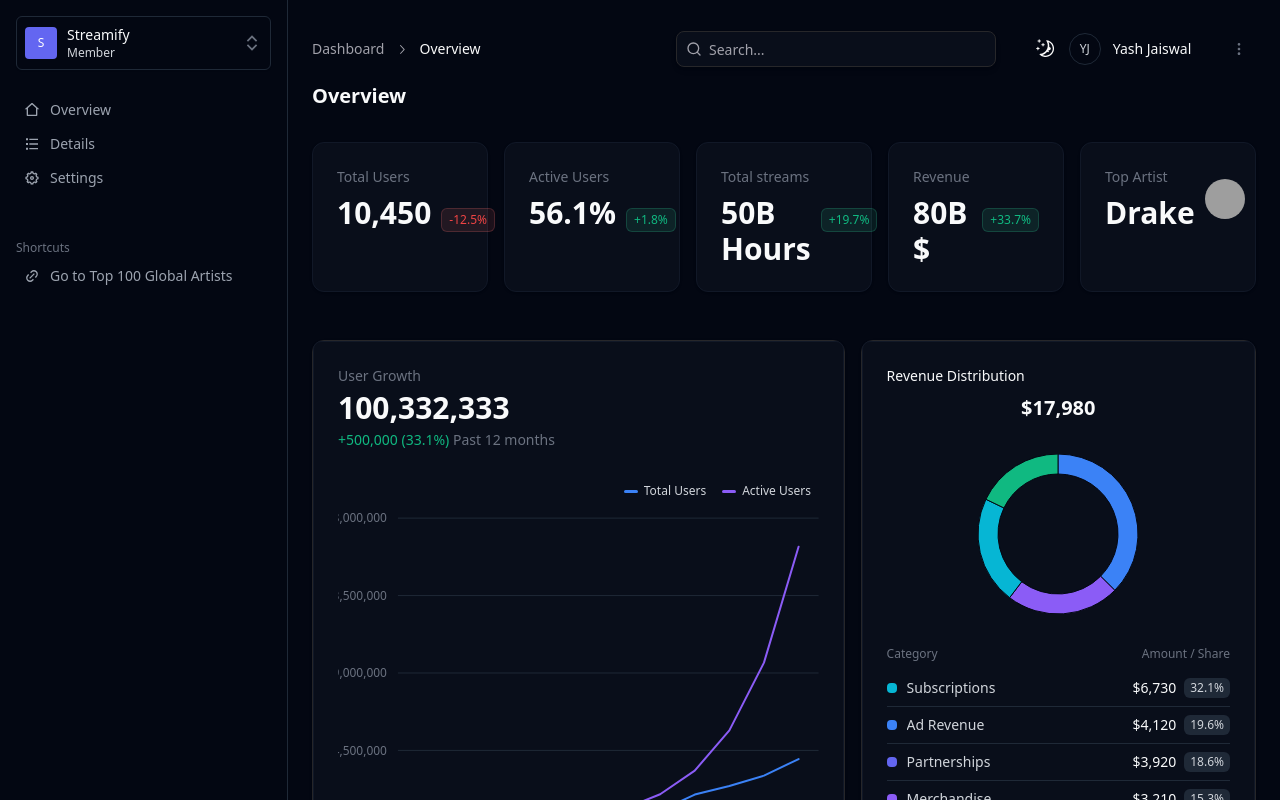
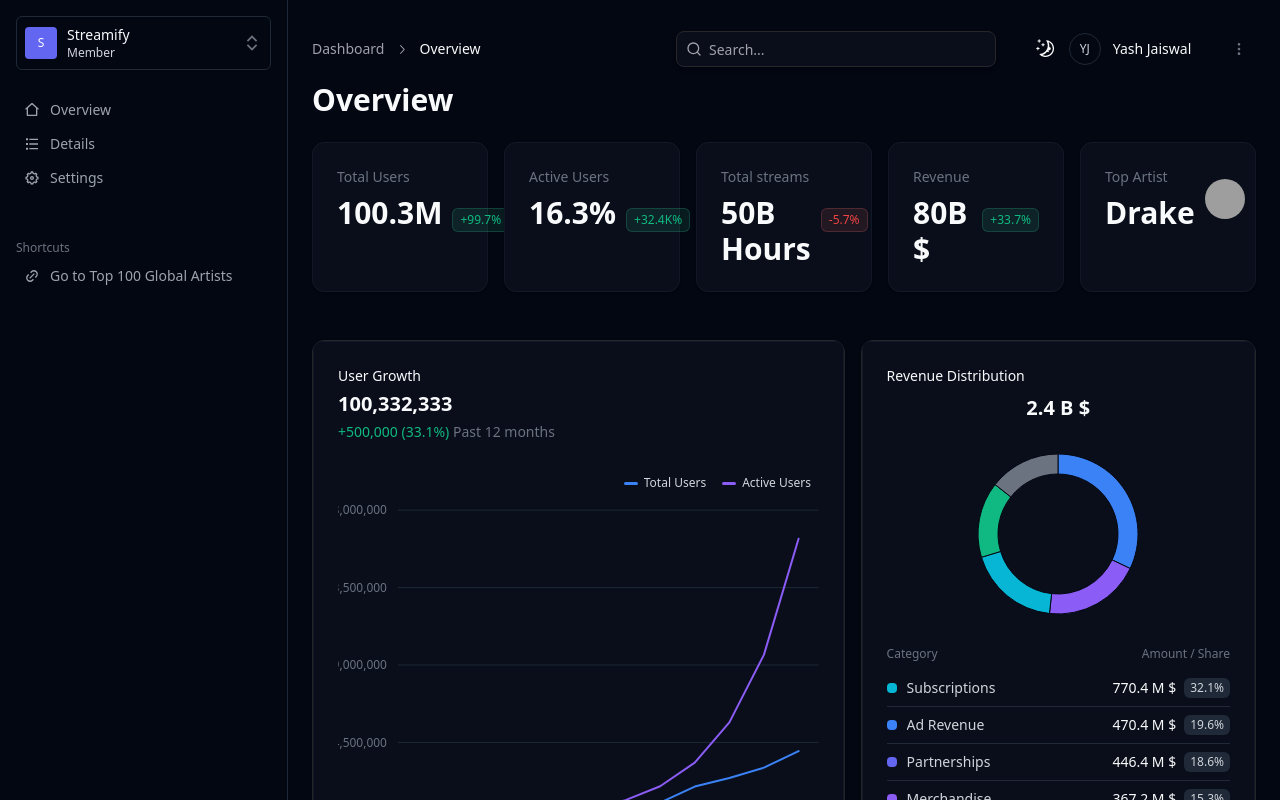
Before and after one commit to theyashjaiswal/streamify-speedy-labs, a React (Vite) app: page / in a window 1280 px wide. Shown: the top 800 px of the page. Built offline with nearby package versions, Linux system fonts and the light colour scheme; grey boxes are pictures that could not be loaded.

Commit message:
updated content

```diff
--- a/src/DashboardPage.tsx
+++ b/src/DashboardPage.tsx
@@ -74,7 +74,7 @@ const DashboardPage = () => {
                   ></path>
                 </svg>
               </li>
-              <li className="inline-flex items-center gap-1.5">
+              <li className="inline-flex items-center gap-1.5 font-extrabold">
                 <span
                   role="link"
                   aria-disabled="true"
@@ -177,10 +177,7 @@ const DashboardPage = () => {
         </button> */}
         </header>
 
-        <h1
-          id="current-billing-cycle"
-          className="pl-6 scroll-mt-10 p-2 text-lg font-semibold text-gray-900 sm:text-xl dark:text-gray-50"
-        >
+        <h1 className="pl-6 scroll-mt-10 p-2 text-3xl font-semibold text-gray-900 dark:text-gray-50 pb-0 ">
           Overview
         </h1>
         <Keymetrics />
--- a/src/Keymetrics.tsx
+++ b/src/Keymetrics.tsx
@@ -12,23 +12,23 @@ import { Card } from "../src/components/Card";
 const data = [
   {
     name: "Total Users",
-    stat: "10,450",
-    change: "-12.5%",
-    changeType: "negative",
+    stat: "100.3M",
+    change: "+99.7%",
+    changeType: "positive",
     cardType: "NoAvatar",
   },
   {
     name: "Active Users",
-    stat: "56.1%",
-    change: "+1.8%",
+    stat: "16.3%",
+    change: "+32.4K%",
     changeType: "positive",
     cardType: "NoAvatar",
   },
   {
     name: "Total streams",
     stat: "50B Hours",
-    change: "+19.7%",
-    changeType: "positive",
+    change: "-5.7%",
+    changeType: "negative",
     cardType: "NoAvatar",
   },
   {
--- a/src/RevenueDistribution.tsx
+++ b/src/RevenueDistribution.tsx
@@ -10,50 +10,79 @@ import React from "react";
 const data = [
   {
     name: "Subscriptions",
-    amount: 6730,
+    amount: 770400000,
     share: "32.1%",
     color: "bg-cyan-500 dark:bg-cyan-500",
   },
   {
     name: "Ad Revenue",
-    amount: 4120,
+    amount: 470400000,
     share: "19.6%",
     color: "bg-blue-500 dark:bg-blue-500",
   },
   {
     name: "Partnerships",
-    amount: 3920,
+    amount: 446400000,
     share: "18.6%",
     color: "bg-indigo-500 dark:bg-indigo-500",
   },
   {
     name: "Merchandise",
-    amount: 3210,
+    amount: 367200000,
     share: "15.3%",
     color: "bg-violet-500 dark:bg-violet-500",
+  },
+  {
+    name: "Other",
+    amount: 345600000,
+    share: "14.4%",
+    color: "bg-gray-500 dark:bg-gray-500",
   },
 ];
 
 // const currencyFormatter = (number: number) =>
 //   "$" + Intl.NumberFormat("us").format(number).toString();
+function formatRevenue(value) {
+  if (value >= 1_000_000_000) {
+    return (value / 1_000_000_000).toFixed(1) + " B $";
+  } else if (value >= 1_000_000) {
+    return (value / 1_000_000).toFixed(1) + " M $";
+  } else if (value >= 1_000) {
+    return (value / 1_000).toFixed(1) + " K $";
+  } else {
+    return value + " $";
+  }
+}
 
+// Helper function to sum numeric values in an array
+function sumNumericArray(array) {
+  return array.reduce((acc, value) => acc + value, 0);
+}
+
+// Function to get formatted value based on payload and data
+function getFormattedValue(payload, data) {
+  if (payload && payload.value) {
+    // Format individual value if payload is available
+    return formatRevenue(payload.value);
+  }
+
+  // Calculate and format total revenue if no payload
+  const totalRevenue = sumNumericArray(
+    data.map((dataPoint) => dataPoint.amount)
+  );
+  return formatRevenue(totalRevenue);
+}
 export default function RevenueDistribution() {
   const [datas, setDatas] = React.useState<TooltipProps | null>(null);
 
-  const sumNumericArray = (arr: number[]): number =>
-    arr.reduce((sum, num) => sum + num, 0);
+  // const sumNumericArray = (arr: number[]): number =>
+  //   arr.reduce((sum, num) => sum + num, 0);
 
-  const currencyFormatter = (number: number) =>
-    `$${Intl.NumberFormat("us").format(number)}`;
+  // const currencyFormatter = (number: number) =>
+  //   `$${Intl.NumberFormat("us").format(number)}`;
 
   const payload = datas?.payload?.[0];
-  const value = payload?.value ?? 0;
-
-  const formattedValue = payload
-    ? currencyFormatter(value)
-    : currencyFormatter(
-        sumNumericArray(data.map((dataPoint) => dataPoint.amount))
-      );
+  const formattedValue = getFormattedValue(payload, data);
 
   return (
     <section className="h-fit rounded-xl border bg-card text-card-foreground shadow col-span-4  lg:col-span-3 ">
@@ -73,7 +102,7 @@ export default function RevenueDistribution() {
             category="name"
             value="amount"
             className="mx-auto mt-8"
-            colors={["blue", "violet", "cyan", "emerald"]}
+            colors={["blue", "violet", "cyan", "emerald", "gray"]}
             tooltipCallback={(props) => {
               if (props.active) {
                 setDatas((prev) => {
@@ -120,7 +149,7 @@ export default function RevenueDistribution() {
               </div>
               <p className="flex items-center space-x-2">
                 <span className="font-medium tabular-nums text-gray-900 dark:text-gray-50">
-                  {currencyFormatter(item.amount)}
+                  {formatRevenue(item.amount)}
                 </span>
                 <span className="rounded-md bg-gray-100 px-1.5 py-0.5 text-xs font-medium tabular-nums text-gray-700 dark:bg-gray-800 dark:text-gray-300">
                   {item.share}
--- a/src/UserGrowth.tsx
+++ b/src/UserGrowth.tsx
@@ -122,10 +122,10 @@ export default function UserGrowth() {
     <section className="rounded-xl border bg-card text-card-foreground shadow h-fit col-span-4">
       {" "}
       <Card className="">
-        <h3 className="text-sm text-gray-500 dark:text-gray-500">
+        <h3 className="text-sm font-medium text-gray-900 dark:text-gray-50">
           User Growth
         </h3>
-        <p className="mt-1 text-3xl font-semibold text-gray-900 dark:text-gray-50">
+        <p className="mt-1 text-xl font-semibold text-gray-600 dark:text-gray-50">
           100,332,333
         </p>
         <p className="mt-1 text-sm font-medium">
```
